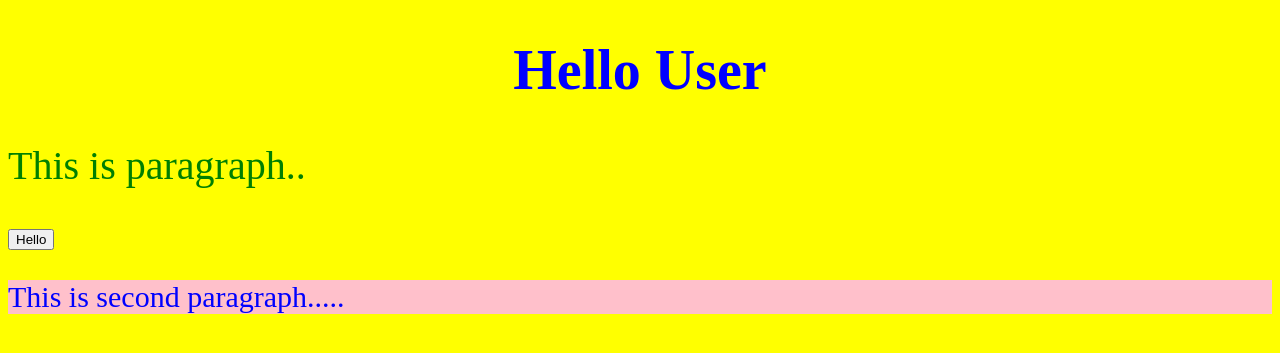
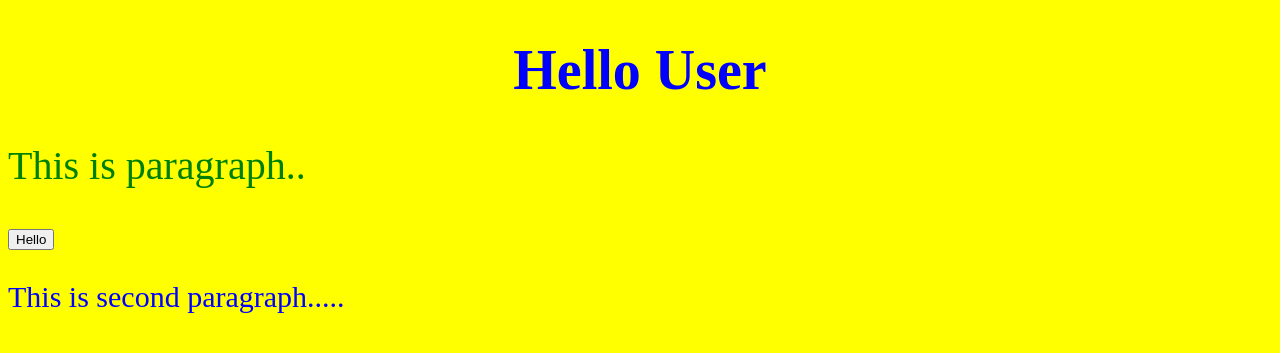
Before and after one commit to shinegit1/demoproject, a Django app: page / in a window 1280 px wide. Shown: the top 353 px of the page. Run offline with Django 4.2, Linux system fonts and the light colour scheme.

Commit message:
update it.

```diff
--- a/myapp/static/myapp/css/hello.css
+++ b/myapp/static/myapp/css/hello.css
@@ -21,5 +21,5 @@ p{
 .para1{
     font-size: 30px;
     color: blue;
-    background-color: pink;
+    background-color: yellow;
 }
```
Also changed, not shown: .github/workflows/test_demo.yaml.
